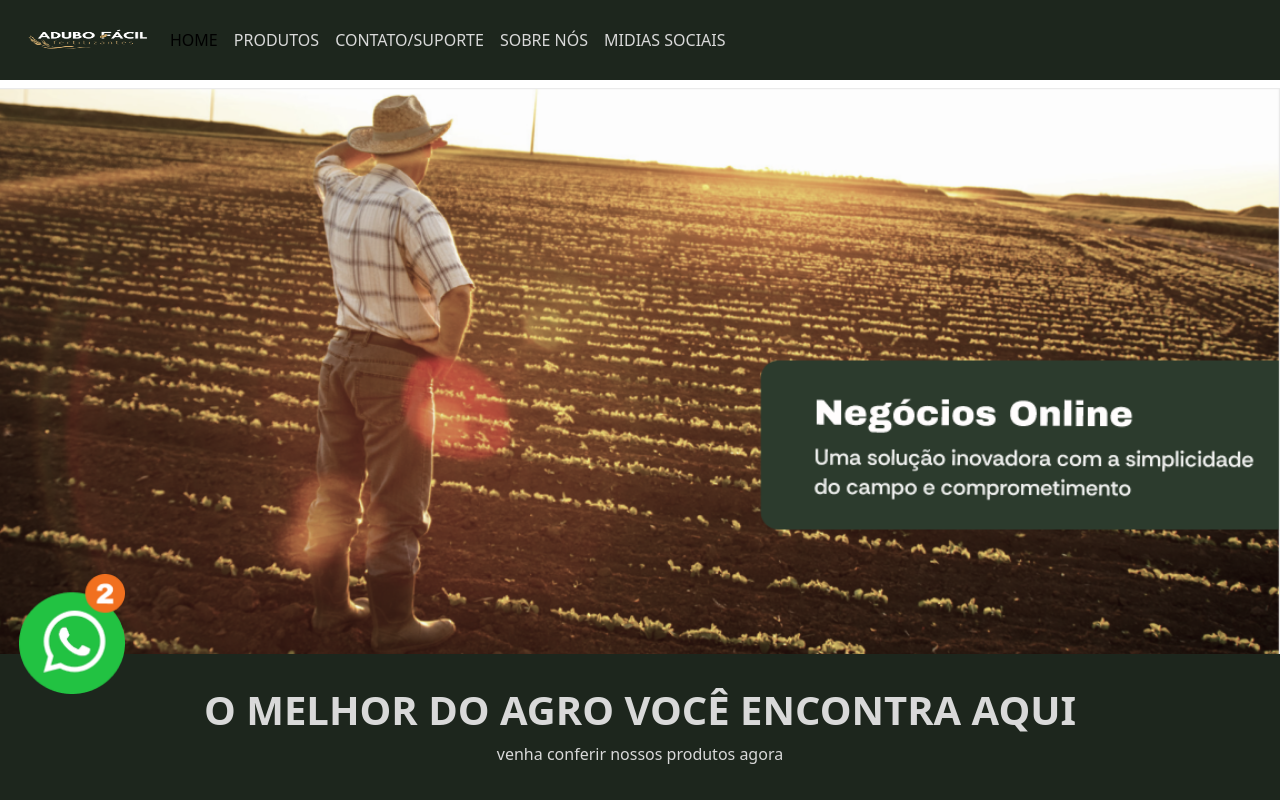
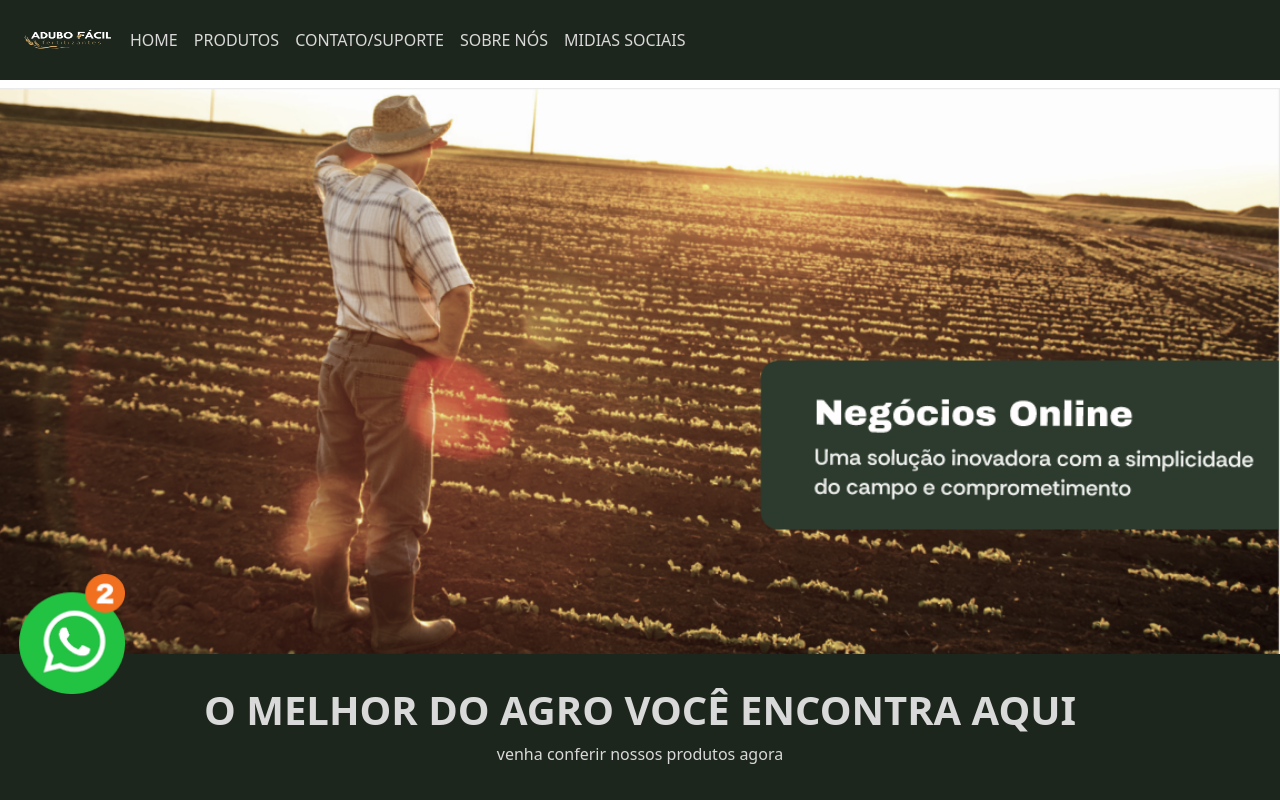
Before and after one commit to Milton-Rocha-Oliveira/adubo-facil, an Angular app: page / in a window 1280 px wide. Shown: the top 800 px of the page. Built offline with nearby package versions, Linux system fonts and the light colour scheme.

Commit message:
Update nav-bar.component.html

```diff
--- a/src/app/nav-bar/nav-bar.component.html
+++ b/src/app/nav-bar/nav-bar.component.html
@@ -4,7 +4,7 @@
           <img
             src="adubofacil-logo-nova.png"
             alt="Logo"
-            width="150"
+            width="110"
             height="80"
             class="d-inline-block align-text-center"
           >
@@ -23,7 +23,7 @@
         <div class="collapse navbar-collapse" id="navbarSupportedContent" >
           <ul class="navbar-nav me-auto mb-2 mb-lg-0">
             <li class="nav-item">
-              <a class="nav-link active" aria-current="page" href="#">HOME</a>
+              <a class="nav-link" href="#">HOME</a>
             </li>
             <li class="nav-item">
               <a class="nav-link" href="#PRODUCTS">PRODUTOS</a>
```
